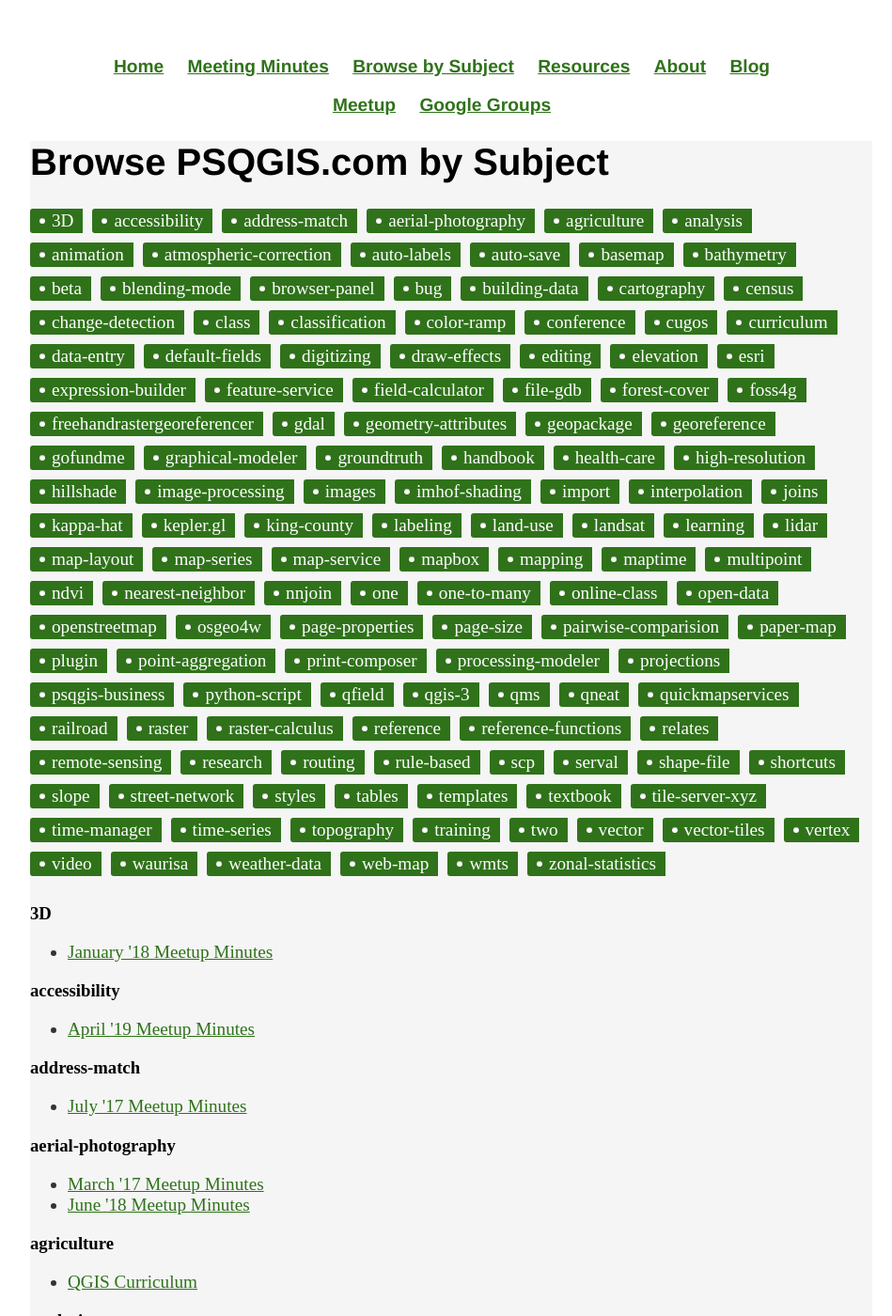
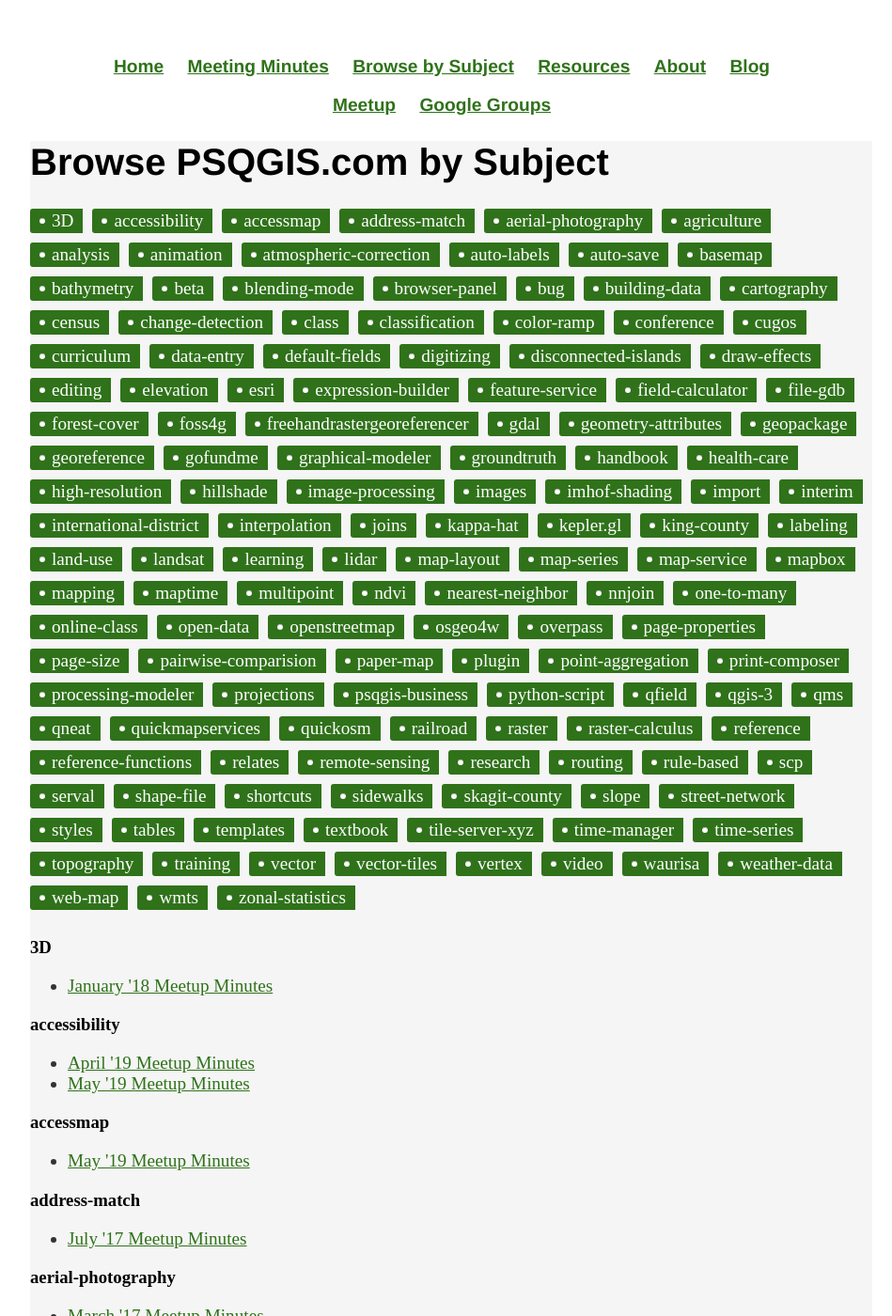
Before and after one commit to psqgis/psqgis.github.io, a Jekyll site: the page built from tags.md, in a window 1280 px wide and 1400 px high. Shown: the whole window at 94% size, without its empty margins (160-1109 px from the left). Built offline with Jekyll 4.4.1, drawn with Linux system fonts in a browser that asks for light colours; some of the changed text lies outside the part shown.

Commit message:
May 2019 Minutes, first Draft

```diff
--- a/_minutes/201905-May.md
+++ b/_minutes/201905-May.md
@@ -2,13 +2,13 @@
 layout: post
 title: "May '19 Meetup Minutes"
 date: 2019-06-12
-tags: one two
+tags: accessibility sidewalks accessmap mapping aerial-photography basemap interim analysis international-district skagit-county overpass quickosm plugin disconnected-islands king-county
 ---
 
 Covered Topics:
 * Pedestrian Accessibility
 * Aerial Basemap
-* InterIM ID Displacement Analsysis Project
+* InterIM ID Displacement Analysis Project
 
 The May meeting was held at [Interim CDA](http://interimicda.org/whatwedo/). Thanks as always for their generous use of their conference room.
 
```
Also changed, not shown: other parts of _minutes/201905-May.md (+7 -7 lines).
